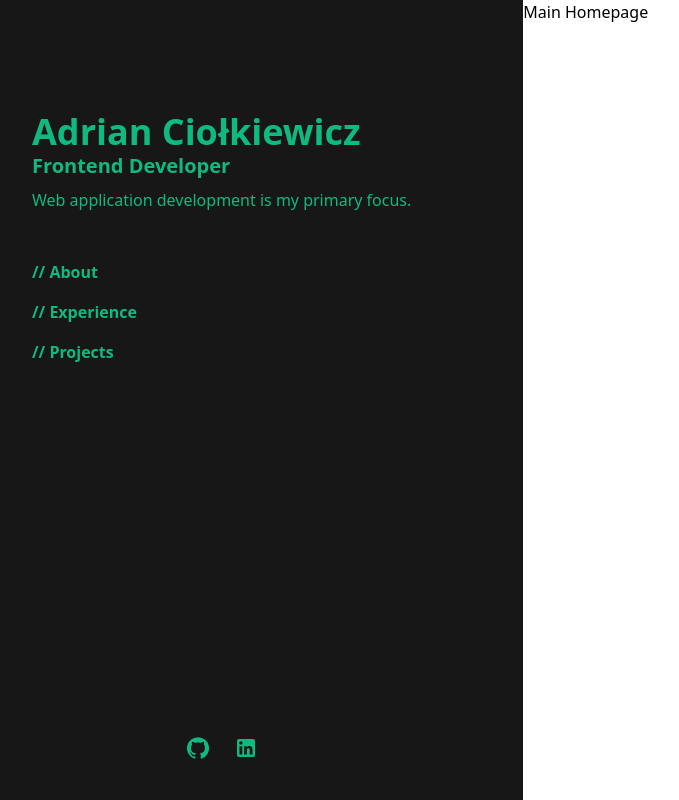
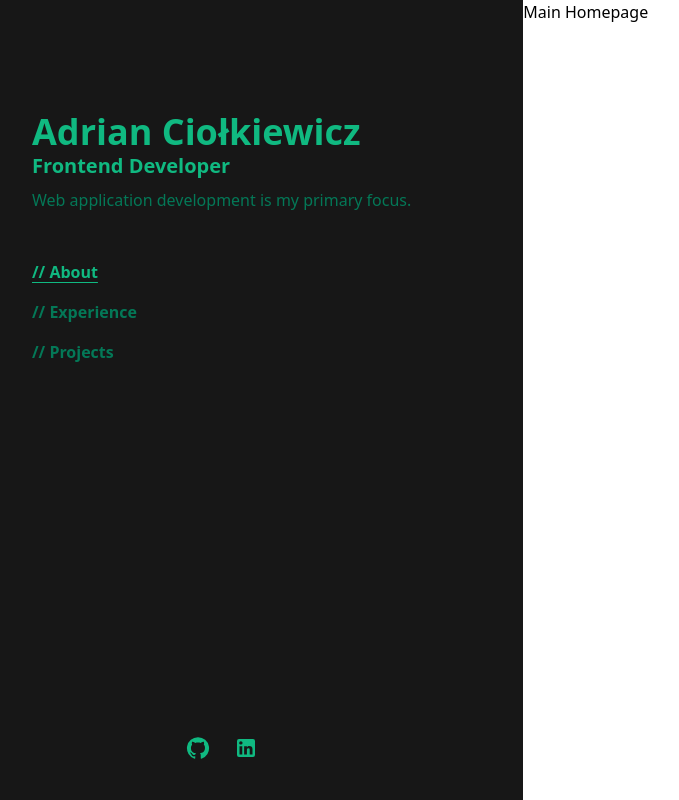
Before and after one commit to TimmyFight/PortfolioPage, a Next.js app: page / in a window 1280 px wide. Shown: the whole page, without its empty margins (80-759 px from the left). Built offline with nearby package versions, Linux system fonts and the light colour scheme.

Commit message:
feat: Rename MenuPosition and Logo, add functionality of active link

```diff
--- /dev/null
+++ b/app/components/Atoms/MenuItem/MenuItem.tsx
@@ -0,0 +1,31 @@
+"use client";
+
+import Link from "next/link";
+
+interface MenuItemProperties {
+  item: {
+    name: string;
+    href: string;
+  };
+  activeLink: string;
+  setActiveLink(clickedLink: string): void;
+}
+
+const MenuItem = ({ item, activeLink, setActiveLink }: MenuItemProperties) => {
+  return (
+    <li>
+      <Link
+        href={item.href}
+        className={`flex items-strat cursor-pointer transition-all font-bold underline-offset-4 hover:underline hover:text-emerald-500 ${
+          activeLink === item.href
+            ? "underline text-emerald-500"
+            : "text-emerald-700"
+        }`}
+        onClick={() => setActiveLink(`${item.href}`)}>
+        {item.name}
+      </Link>
+    </li>
+  );
+};
+
+export default MenuItem;
--- a/app/components/Atoms/MenuPosition/MenuPosition.tsx
+++ /dev/null
@@ -1,22 +0,0 @@
-import Link from "next/link";
-
-interface MenuPositionProperties {
-  item: {
-    name: string;
-    href: string;
-  };
-}
-
-const MenuPosition = ({ item }: MenuPositionProperties) => {
-  return (
-    <li>
-      <Link
-        href={item.href}
-        className="flex items-strat cursor-pointer transition-all font-bold hover:underline underline-offset-4">
-        {item.name}
-      </Link>
-    </li>
-  );
-};
-
-export default MenuPosition;
--- a/app/components/Molecules/Logo/Logo.tsx
+++ b/app/components/Molecules/MainHeader/MainHeader.tsx
@@ -2,7 +2,7 @@ import Link from "next/link";
 import Headings from "../../Atoms/Headings/Headings";
 import Typography from "../../Atoms/Typography/Typography";
 
-const Logo = () => {
+const MainHeader = () => {
   return (
     <header>
       <Link href="/">
@@ -13,11 +13,11 @@ const Logo = () => {
       <Headings level={2} customClass="font-bold text-xl">
         <>Frontend Developer</>
       </Headings>
-      <Typography customClass="pt-2">
+      <Typography customClass="pt-2 text-emerald-700">
         Web application development is my primary focus.
       </Typography>
     </header>
   );
 };
 
-export default Logo;
+export default MainHeader;
--- a/app/components/Molecules/Menu/Menu.tsx
+++ b/app/components/Molecules/Menu/Menu.tsx
@@ -1,17 +1,25 @@
-import MenuPosition from "../../Atoms/MenuPosition/MenuPosition";
-import MenuIcon from "@mui/icons-material/Menu";
+"use client";
+
+import { useEffect, useState } from "react";
+import MenuItem from "../../Atoms/MenuItem/MenuItem";
 import { MAIN_MENU_ITEMS } from "@/constants";
 
-interface MenuProperties {
-  menuItems: { name: string; href: string }[];
-}
-
 const Menu = () => {
+  const [activeLink, setActiveLink] = useState("");
+  useEffect(() => {
+    const hash = window.location.hash;
+    hash ? setActiveLink(`./${hash}`) : setActiveLink("./#about");
+  }, []);
   return (
     <nav>
       <ul className="flex flex-col align-start gap-4">
         {MAIN_MENU_ITEMS.map((item) => (
-          <MenuPosition key={item.name} item={item} />
+          <MenuItem
+            key={item.name}
+            item={item}
+            activeLink={activeLink}
+            setActiveLink={setActiveLink}
+          />
         ))}
       </ul>
     </nav>
--- a/app/components/Organisms/NavBar/NavBar.tsx
+++ b/app/components/Organisms/NavBar/NavBar.tsx
@@ -1,4 +1,4 @@
-import Logo from "../../Molecules/Logo/Logo";
+import MainHeader from "../../Molecules/MainHeader/MainHeader";
 import Menu from "../../Molecules/Menu/Menu";
 import MainFooter from "../MainFooter/MainFooter";
 
@@ -6,7 +6,7 @@ const NavBar = () => {
   return (
     <section className="flex flex-col justify-start items-center relative z-30 p-28 bg-neutral-900 h-screen text-emerald-500">
       <section className="flex flex-col items-start gap-12">
-        <Logo />
+        <MainHeader />
         <Menu />
       </section>
       <MainFooter />
--- a/constants/index.ts
+++ b/constants/index.ts
@@ -1,7 +1,7 @@
 export const MAIN_MENU_ITEMS = [
-  { name: "// About", href: "#about" },
-  { name: "// Experience", href: "#experience" },
-  { name: "// Projects", href: "#projects" },
+  { name: "// About", href: "./#about" },
+  { name: "// Experience", href: "./#experience" },
+  { name: "// Projects", href: "./#projects" },
 ];
 
 export const SOCIAL_ITEMS = [
```
